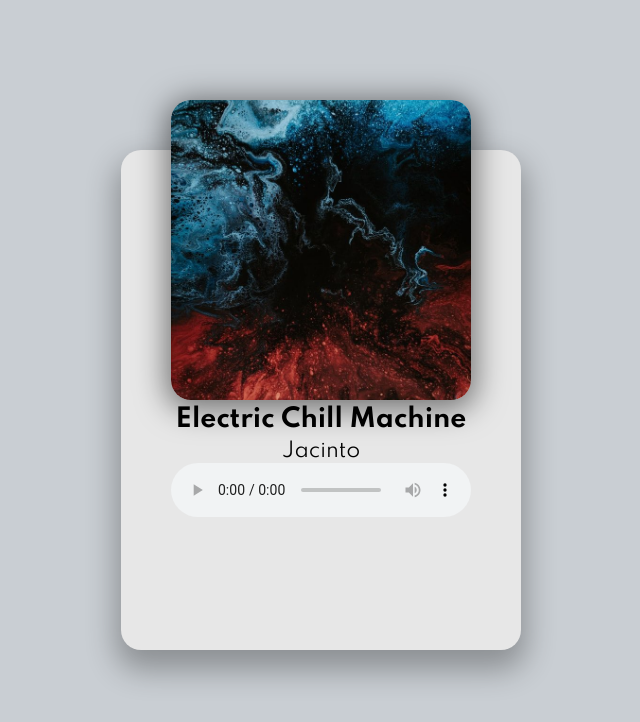
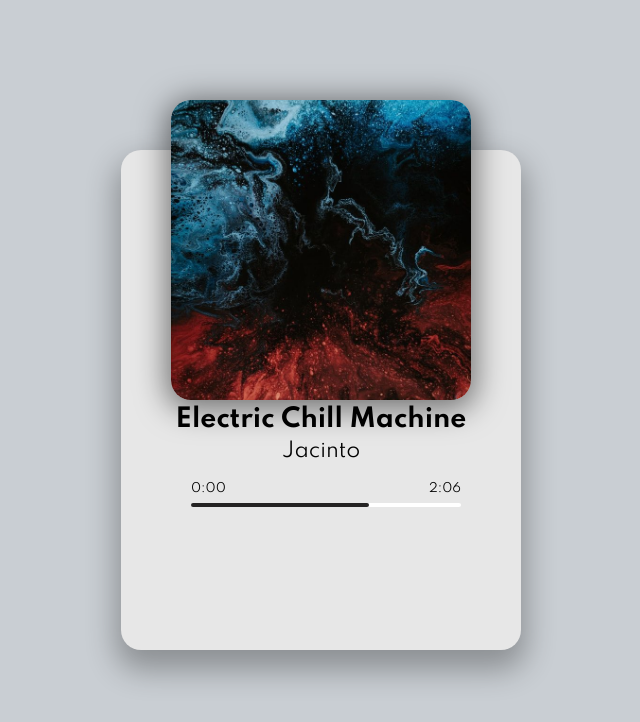
Before and after one commit to AbdulahiDayur/music-player, a plain HTML site: page music/index.html in a window 1280 px wide. Shown: the whole page, without its empty margins (319-959 px from the left). Drawn offline with Linux system fonts and the light colour scheme; files whose address does not match are found by name.

Commit message:
added progress bar style + content

```diff
--- a/music/index.html
+++ b/music/index.html
@@ -17,8 +17,17 @@
         <img src="/img/jacinto-1.jpg" alt="Album Art" />
         <h2 id="title">Electric Chill Machine</h2>
         <h3 id="artist">Jacinto</h3>
-        <audio src="./jacinto-1.mp3" controls></audio>
+        <audio src="./jacinto-1.mp3"></audio>
+        <!-- Progress -->
+        <div class="progress-container" id="progress-container">
+          <div class="progress" id="progress"></div>
+          <div class="duration-wrapper">
+            <span id="current-time">0:00</span>
+            <span id="duration">2:06</span>
+          </div>
+        </div>
       </div>
+      <!-- Controlls -->
     </div>
     <!-- Script -->
     <script src="script.js"></script>
```
